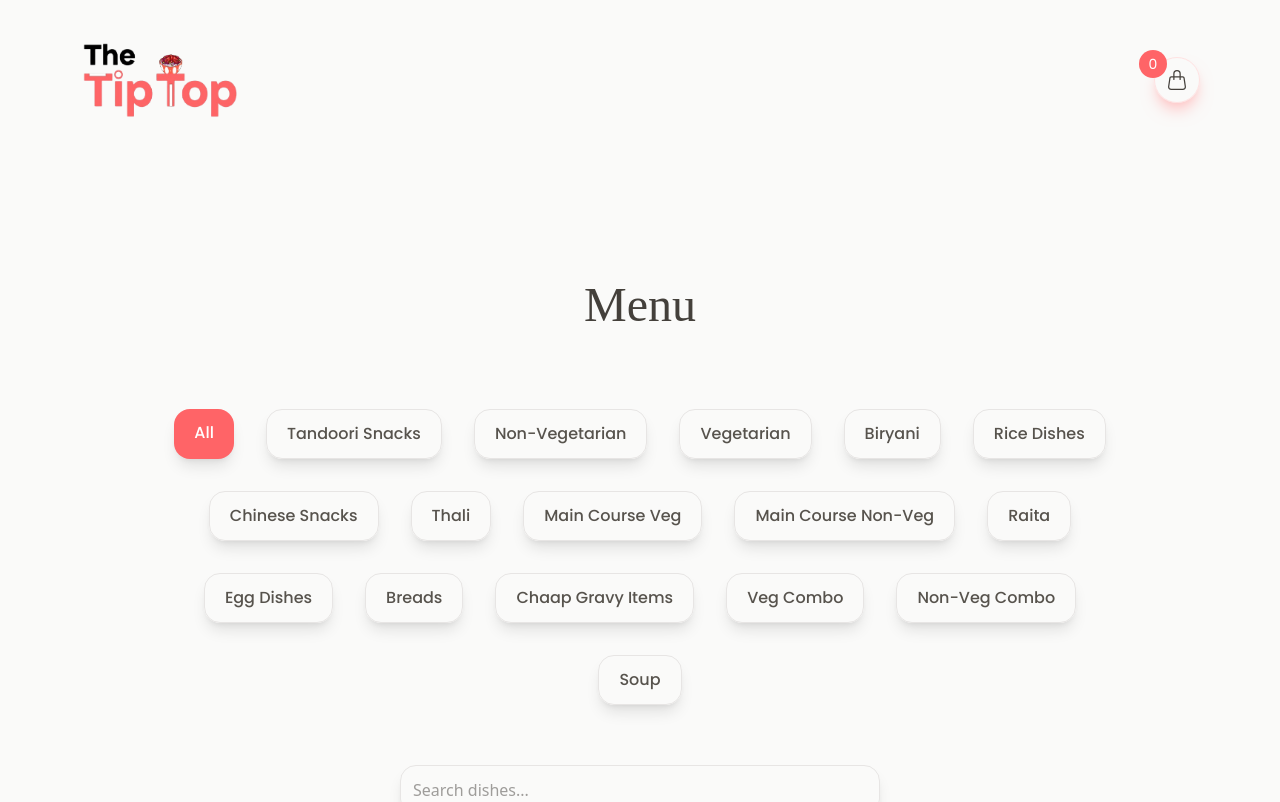
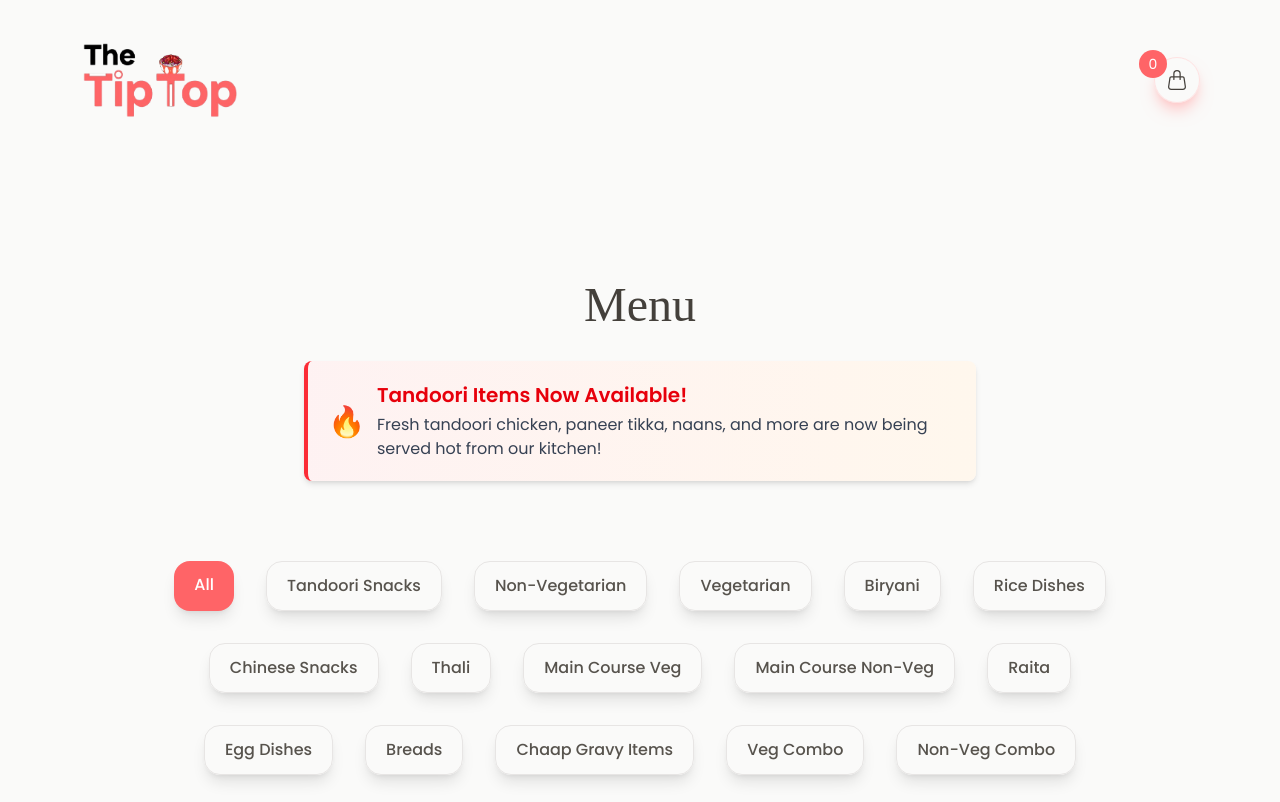
Before and after one commit to Thetiptop007/The-Tip-Top, a React (Vite) app: page /menu in a window 1280 px wide. Shown: the top 802 px of the page. Built offline with nearby package versions, Linux system fonts and the light colour scheme; a web font is replaced by a local one.

Commit message:
feat: add tandoori items availability notice on menu page

```diff
--- a/src/pages/Menu.jsx
+++ b/src/pages/Menu.jsx
@@ -40,6 +40,20 @@ function Menu() {
   return (
     <div className='px-4 md:px-20 lg:px-40 py-10 md:py-15 lg:py-20 flex flex-col items-center'>
       <div className='sigmar-regular text-3xl md:text-4xl lg:text-5xl'>Menu</div>
+
+      {/* Tandoori Items Available Notice */}
+      <div className='mt-6 md:mt-8 bg-gradient-to-r from-red-50 to-orange-50 border-l-4 border-red-500 p-4 md:p-5 rounded-lg shadow-md max-w-2xl w-full'>
+        <div className='flex items-center gap-3'>
+          <div className='text-2xl md:text-3xl'>🔥</div>
+          <div>
+            <h3 className='poppins-semibold text-red-600 text-lg md:text-xl'>Tandoori Items Now Available!</h3>
+            <p className='poppins-regular text-gray-700 text-sm md:text-base mt-1'>
+              Fresh tandoori chicken, paneer tikka, naans, and more are now being served hot from our kitchen!
+            </p>
+          </div>
+        </div>
+      </div>
+
       <div className='mt-10 md:mt-15 lg:mt-20'>
         <div className='flex flex-col md:flex-row justify-center gap-3 md:gap-5 lg:gap-8 poppins-medium'>
           <div className='hidden md:flex flex-wrap justify-center gap-3 md:gap-5 lg:gap-8'>
```
